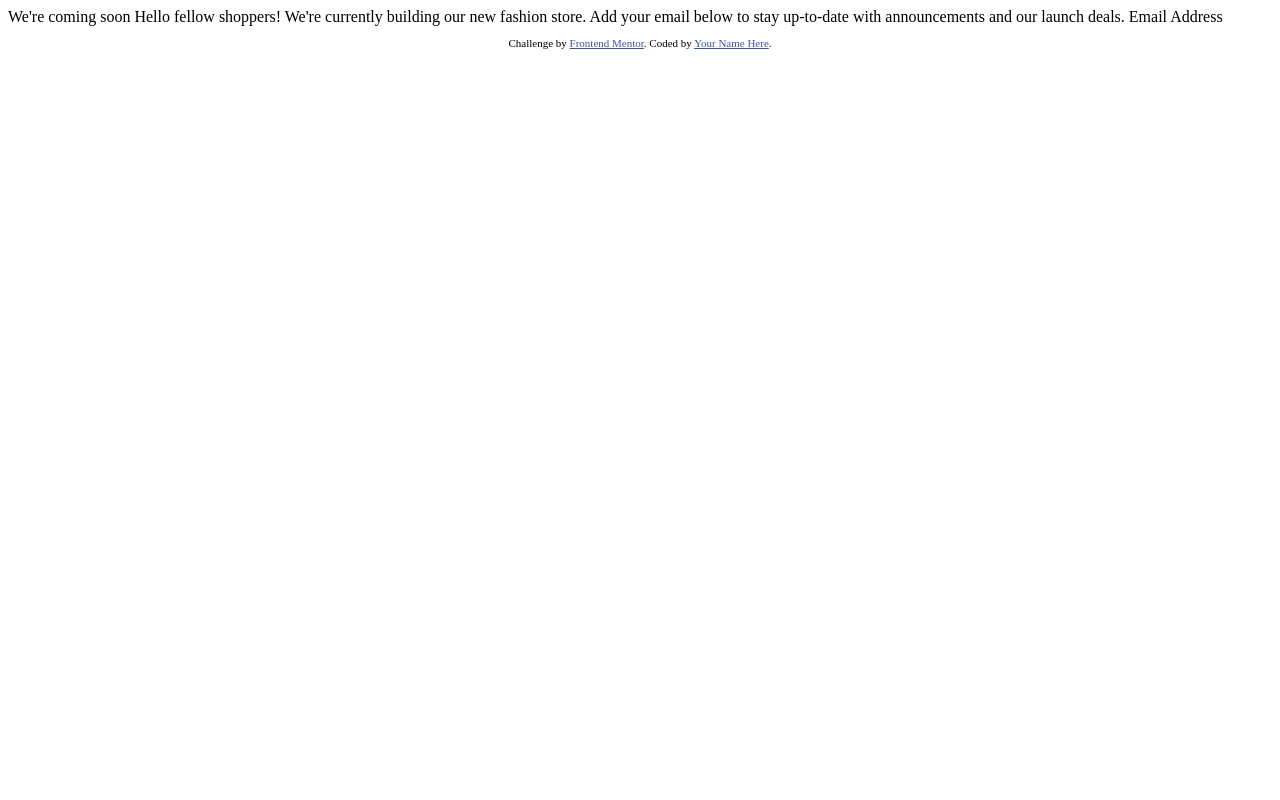
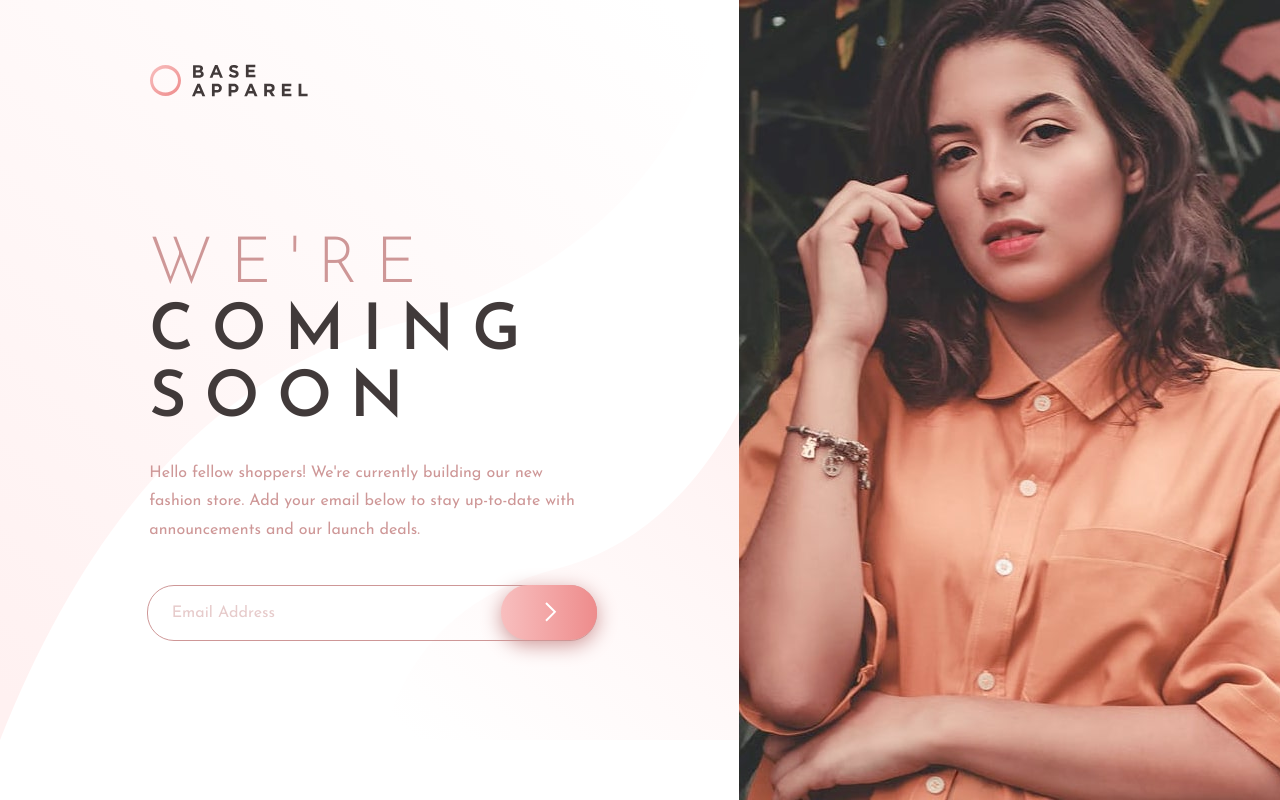
Before and after one commit to Vitali147/base-apparel-coming-soon, a plain HTML site: page index.html in a window 1280 px wide. Drawn offline with Linux system fonts and the light colour scheme.

Commit message:
complete draft html and css

```diff
--- a/index.html
+++ b/index.html
@@ -1,33 +1,55 @@
 <!DOCTYPE html>
 <html lang="en">
-<head>
-  <meta charset="UTF-8">
-  <meta name="viewport" content="width=device-width, initial-scale=1.0"> <!-- displays site properly based on user's device -->
+  <head>
+    <meta charset="UTF-8" />
+    <meta name="viewport" content="width=device-width, initial-scale=1.0" />
+    <!-- displays site properly based on user's device -->
 
-  <link rel="icon" type="image/png" sizes="32x32" href="./images/favicon-32x32.png">
+    <link
+      rel="icon"
+      type="image/png"
+      sizes="32x32"
+      href="./images/favicon-32x32.png"
+    />
 
-  <title>Frontend Mentor | Base Apparel coming soon page</title>
+    <title>Frontend Mentor | Base Apparel coming soon page</title>
+    <link rel="stylesheet" href="styles.css" />
+    <link rel="preconnect" href="https://fonts.googleapis.com" />
+    <link rel="preconnect" href="https://fonts.gstatic.com" crossorigin />
+    <link
+      href="https://fonts.googleapis.com/css2?family=Josefin+Sans:wght@300;400;600&display=swap"
+      rel="stylesheet"
+    />
+  </head>
+  <body>
+    <main>
+      <div class="container">
+        <div class="logo-wrapper">
+          <img src="images/logo.svg" class="logo" alt="logo">
+        </div>
+        <div class="image">
+          <img src="images/hero-mobile.jpg" class="bg-image-mobile" alt="image">
+          <img src="images/hero-desktop.jpg" class="bg-image-desktop" alt="image">
+        </div>
+        <div class="main-info">
+          <h1><span class="soft-red thin">WE'RE </span>COMING SOON</h1>
+          <p class="soft-red">Hello fellow shoppers! We're currently building our new
+            fashion store. Add your email below to stay up-to-date with announcements
+            and our launch deals.</p>
+            <form action="submit">
+              <input type="email" class="email" placeholder="Email Address">
+              <button><img  class = "arrow" src="images/icon-arrow.svg" alt="arrow icon"></button>
+            </form>
 
-  <!-- Feel free to remove these styles or customise in your own stylesheet 👍 -->
-  <style>
-    .attribution { font-size: 11px; text-align: center; }
-    .attribution a { color: hsl(228, 45%, 44%); }
-  </style>
-</head>
-<body>
+        </div>
+      </div>
+    </main>
 
-  We're coming soon
-
-  Hello fellow shoppers! We're currently building our new fashion store.
-  Add your email below to stay up-to-date with announcements and our launch deals.
-
-  Email Address
-
-  <footer>
+    <!-- <footer>
     <p class="attribution">
       Challenge by <a href="https://www.frontendmentor.io?ref=challenge" target="_blank">Frontend Mentor</a>.
       Coded by <a href="#">Your Name Here</a>.
     </p>
-  </footer>
-</body>
+  </footer> -->
+  </body>
 </html>
--- /dev/null
+++ b/styles.css
@@ -0,0 +1,193 @@
+html{
+    height: 100%;
+}
+
+body{
+    background-image: linear-gradient(hsl(0, 0%, 100%), hsl(0, 100%, 98%));
+    background-repeat: no-repeat;
+    background-attachment: fixed;
+    margin:0;
+    padding: 0;
+    height: 100%;
+}
+.bg-image-desktop{
+    display: none;
+}
+.container{
+    display: flex;
+    flex-direction: column;
+    font-family: 'Josefin Sans', sans-serif;
+    font-size: 0;
+
+}
+
+.logo{
+    padding: 2rem;
+    width: 6.3rem;
+    margin:0;
+    }
+
+
+.bg-image-mobile{
+    width: 100%;
+}
+.main-info{
+ text-align: center;
+ padding-top: 2.5rem;
+ display: flex;
+ flex-direction: column;
+ align-items: center;
+
+}
+h1{
+    /* font-size: 40px; */
+    font-size: 10.7vmin;
+    letter-spacing: 0.28em;
+    line-height: 1.05;
+    color: hsl(0, 6%, 24%);
+    margin: 1.5rem 2rem 0 2rem;
+}
+.soft-red{
+    color:hsl(0, 36%, 70%);
+}
+.thin{
+    font-weight: 300;
+}
+p{
+    /* font-size: 14px; */
+    font-size: 3.8vmin;
+    line-height: 1.5;
+    margin:1rem 2rem;
+
+}
+::placeholder{
+    color:hsl(0, 36%, 70%);
+    opacity: 50%;
+    font-family: 'Josefin Sans', sans-serif;
+}
+
+form{
+    display: flex;
+    flex-direction: row;
+    width: 82%;
+    max-width: 28rem;
+    height: 46px;
+    border-radius: 23px;
+    margin-top:1.4rem;
+    margin-bottom:1.4rem;
+    border: 1px solid hsl(0, 36%, 70%);
+}
+
+input{
+  padding-left:1.5rem;
+   flex-grow: 2;
+   border-radius: 23px;
+   border: none;
+   background: none;
+   box-shadow: none;
+}
+
+button{
+    width: 4rem;
+    border-radius: 23px;
+    border: none;
+    background-image: linear-gradient(to right, hsl(0, 80%, 86%), hsl(0, 74%, 74%));
+    box-shadow: 0 5px 20px hsl(0, 36%, 70%);
+    display: flex;
+    align-items: center;
+    justify-content: center;
+    margin: -1px -1px 0 0;
+    padding:0;
+}
+.arrow{
+    padding-left: 5px;
+}
+
+
+@media (min-width: 850px) {
+    body{
+        background-image: url(images/bg-pattern-desktop.svg);
+        background-repeat: no-repeat;
+        width: 100%;
+        background-size: 60%;
+    }
+    .bg-image-mobile{
+        display:none;
+    }
+
+    .bg-image-desktop{
+        display: block;
+        height: 100%;
+    }
+
+    .container{
+        display: block;
+        width: 100%;
+        height: 100vh;
+        overflow: hidden;
+
+    }
+    .logo-wrapper{
+   position: relative;
+   float: left;
+   width: 57.7%;
+    }
+    .logo{
+        width: auto;
+        margin-left:16%;
+        margin-top: 2rem;
+        /* margin:2rem auto 2.5rem 8.2rem; */
+
+        }
+    .image{
+    position: relative;
+    float:right;
+    width: 42.3%;
+    height: 100%;
+    top:0;
+    right:0;
+    }
+
+
+    .main-info{
+        display: block;
+        float:left;
+        width: 57.3%;
+        position: relative;
+        font-size: 16px;
+        text-align: left;
+
+    }
+    h1{
+        font-size: 4em;
+        margin-left: 16%;
+        margin-right: 2rem;
+        padding: 2.5rem 2rem 0 2rem;
+    }
+    p{
+        font-size: 16px;
+        line-height: 1.8;
+        margin-left: 16%;
+        padding: 0.5rem 2rem 0 2rem;
+        max-width: 27rem;
+
+    }
+    form{
+
+        height: 54px;
+        border-radius: 27px;
+        margin: 2.5rem auto auto 20%;
+        width: 75%;
+
+    }
+    input{
+        border-radius: 27px;
+    }
+    button{
+        width:6rem;
+        border-radius: 27px;
+    }
+    ::placeholder{
+        font-size: 16px;
+    }
+}
```
